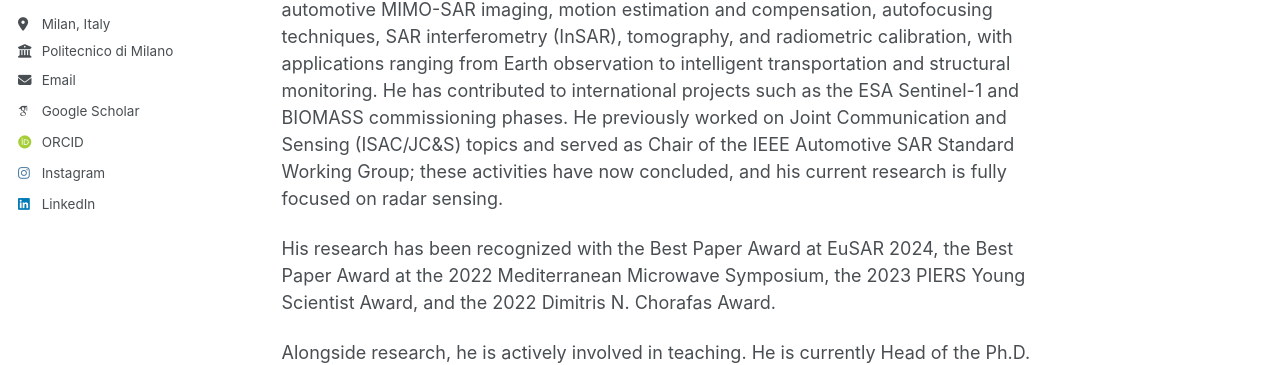
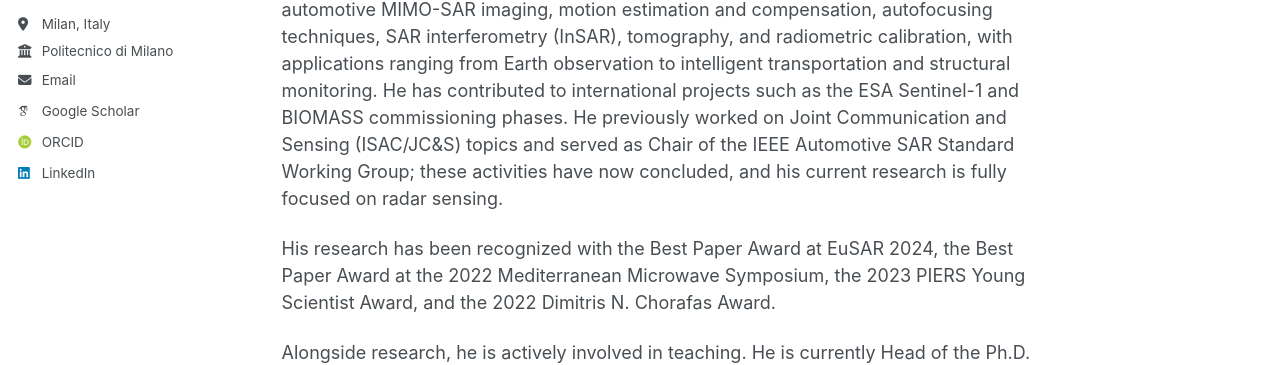
Before and after one commit to marcomanzoni/marcomanzoni.github.io, a Jekyll site: the page built from _pages/about.md, in a window 1280 px wide. Shown: the part 331-696 px from the top of the page. Built offline with Jekyll 4.4.1, drawn with Linux system fonts in a browser that asks for light colours; some web fonts are replaced; a script that is not in the unit is left out.

Commit message:
Update _config.yml

```diff
--- a/_config.yml
+++ b/_config.yml
@@ -60,7 +60,7 @@ author:
   goodreads        : # Username
   google_plus      : # Username
   keybase          : # Username
-  instagram        : "m_manzoni"
+  instagram        : #"m_manzoni"
   lastfm           : # Username
   linkedin         : "marco-manzoni-b7144a73"
   mastodon         : # URL
```
